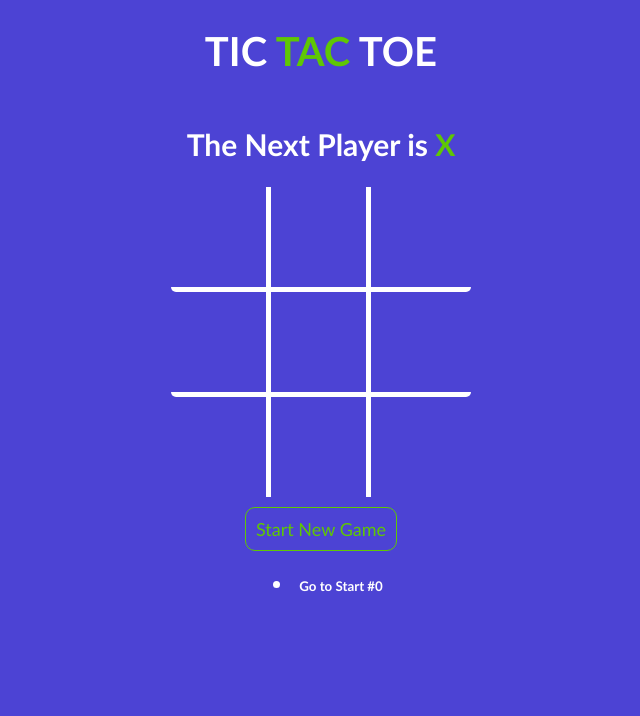
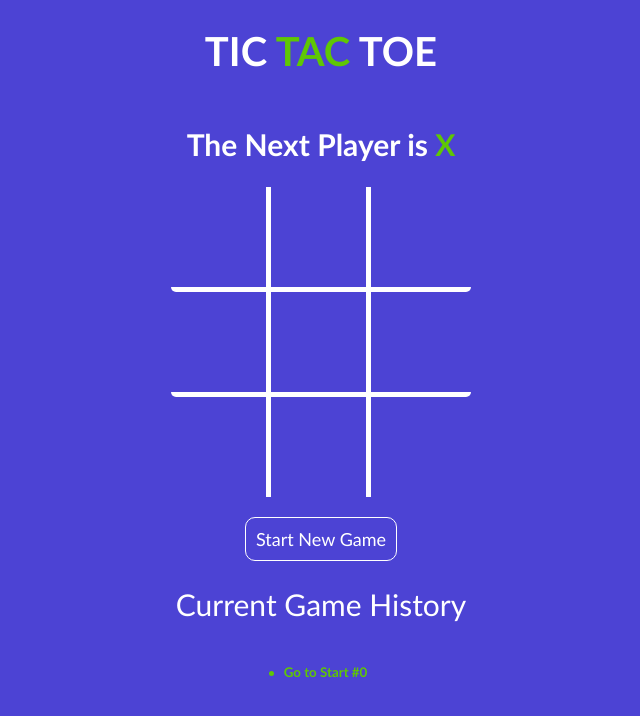
Before and after one commit to MayurNikam989/Tictactoe, a React (Vite) app: page / in a window 1280 px wide. Shown: the top 716 px of the page, without its empty margins (319-959 px from the left). Built offline with nearby package versions, Linux system fonts and the light colour scheme.

Commit message:
Final Commit

```diff
--- a/src/App.jsx
+++ b/src/App.jsx
@@ -72,6 +72,13 @@ const App = () => {
       >
         Start New Game
       </button>
+      <h2
+        style={{
+          fontWeight: "normal",
+        }}
+      >
+        Current Game History
+      </h2>
       <History history={history} moveTo={moveTo} currentMove={currentMove} />
     </div>
   );
--- a/src/components/History.jsx
+++ b/src/components/History.jsx
@@ -2,16 +2,15 @@ import React from "react";
 
 const History = ({ history, moveTo, currentMove }) => {
   return (
-    <ul>
+    <div className="history-container">
+      <ul className="history">
         {history.map((_, move) => {
           return (
             // to show the move
             <li key={move}>
               {/* to go to the move onclick by moveTo fn */}
               <button
-              style={{
-                fontWeight: move === currentMove ? "bold" : "normal",
-              }}
+                className={`btn-move ${move === currentMove ? "active" : ""}`}
                 onClick={() => {
                   moveTo(move);
                 }}
@@ -22,6 +21,7 @@ const History = ({ history, moveTo, currentMove }) => {
           );
         })}
       </ul>
+    </div>
   );
 };
 export default History;
--- a/src/styles/main.scss
+++ b/src/styles/main.scss
@@ -82,13 +82,46 @@ button {
 
 .new-game {
   padding: 10px;
-  margin-top: 10px;
+  margin-top: 20px;
   font-size: large;
-  color: $green;
-  border: 1px solid $green;
+
+  border: 1px solid white;
   border-radius: 10px;
   &.active {
     cursor: pointer;
     background-color: $orange;
   }
 }
+
+.history-container {
+  padding: 5px;
+  margin: 5px;
+  text-align: center;
+  .history {
+    text-align: left;
+    display: inline-block;
+    margin: 0;
+    padding: 0;
+    li {
+      list-style: none;
+      text-align: left;
+      list-style-position: inside;
+      &:before {
+        content: "";
+        border-radius: 50%;
+        display: inline-block;
+        height: 5px;
+        width: 5px;
+        background-color: $green;
+        margin-right: 4px;
+        margin-bottom: 1px;
+      }
+      .btn-move {
+        &.active {
+          font-weight: bold;
+          color: $green;
+        }
+      }
+    }
+  }
+}
```
Lines whose indentation alone changed are shown as unchanged.
